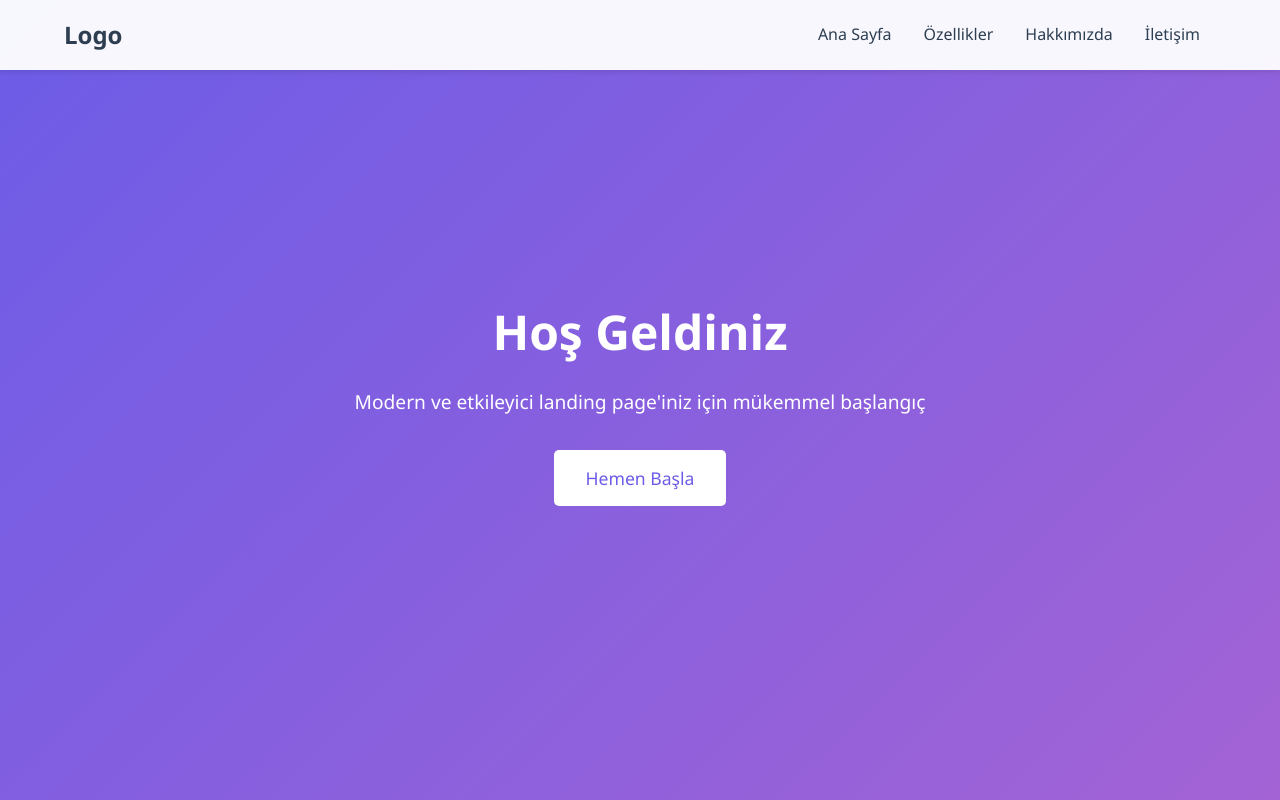
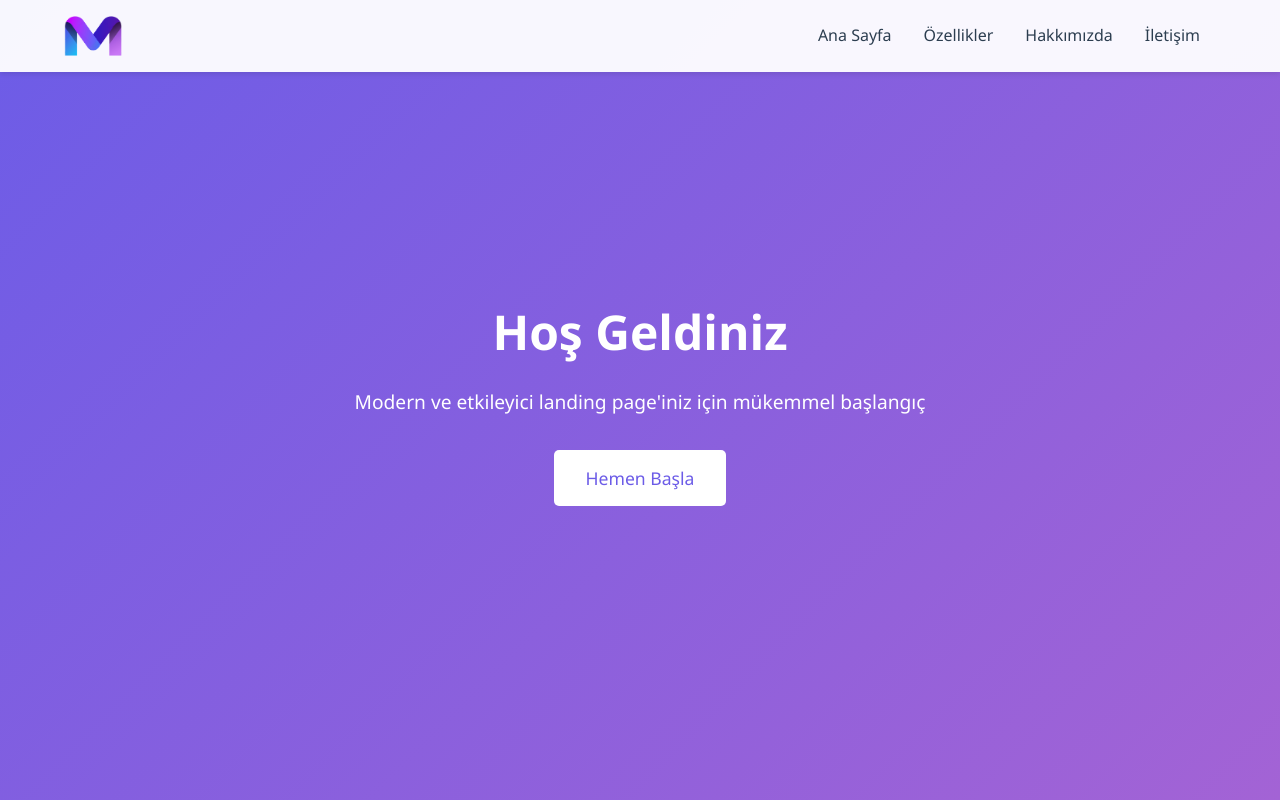
Before and after one commit to ajajya/landing-page, a plain HTML site: page index.html in a window 1280 px wide. Shown: the top 800 px of the page. Drawn offline with Linux system fonts and the light colour scheme.

Commit message:
Logo eklendi

```diff
--- a/css/style.css
+++ b/css/style.css
@@ -32,6 +32,14 @@ body {
     font-size: 1.5rem;
     font-weight: bold;
     color: #2c3e50;
+    display: flex;
+    align-items: center;
+}
+
+.logo img {
+    height: 40px;
+    width: auto;
+    object-fit: contain;
 }
 
 .nav-links {
--- a/index.html
+++ b/index.html
@@ -9,7 +9,9 @@
 </head>
 <body>
     <nav class="navbar">
-        <div class="logo">Logo</div>
+        <div class="logo">
+            <img src="images/logo-maxwia.png" alt="Maxwia Logo">
+        </div>
         <ul class="nav-links">
             <li><a href="#home">Ana Sayfa</a></li>
             <li><a href="#features">Özellikler</a></li>
```
Also changed, not shown: images/logo-maxwia.png (added).
